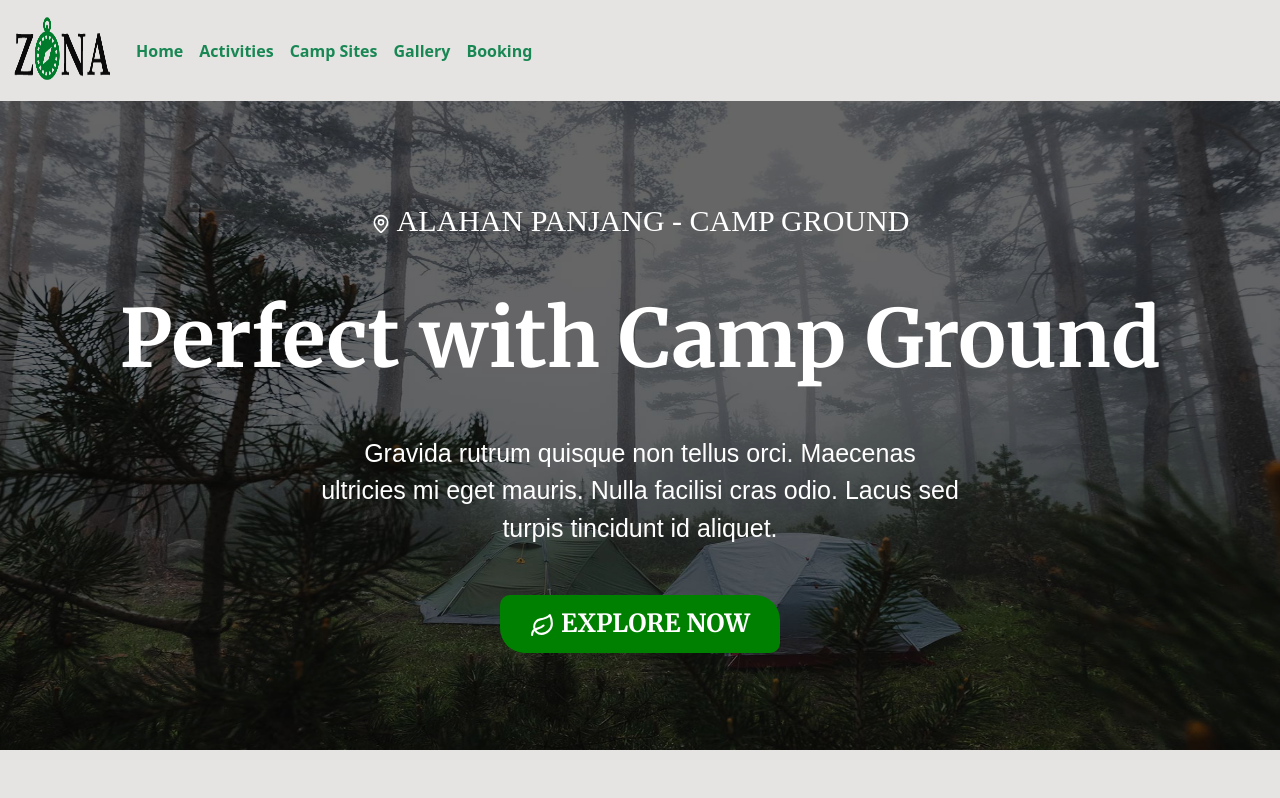
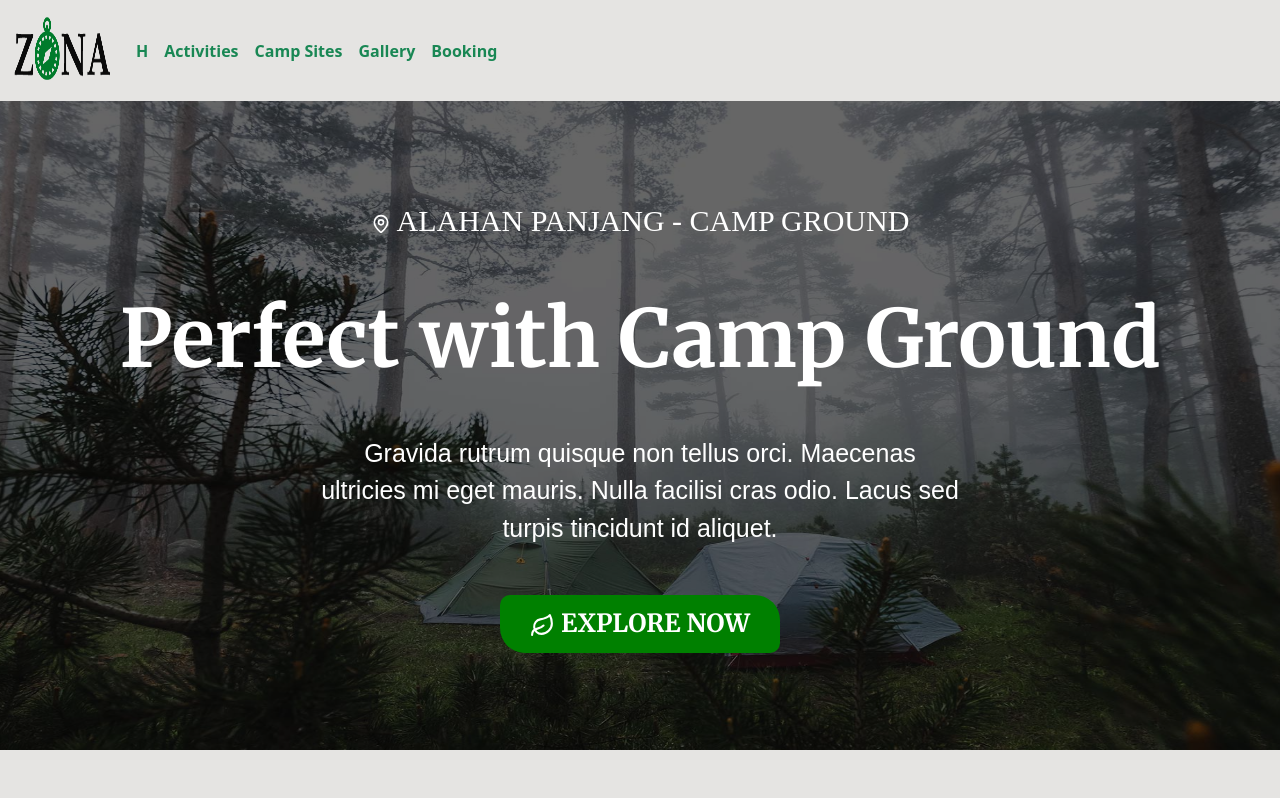
Before and after one commit to Rehan8/zona_camp, a plain HTML site: page index.html in a window 1280 px wide. Shown: the top 798 px of the page. Drawn offline with Linux system fonts and the light colour scheme; a web font is replaced by a local one.

Commit message:
Update index.html

```diff
--- a/index.html
+++ b/index.html
@@ -49,7 +49,7 @@
                   class="nav-link active text-success fw-bold"
                   aria-current="page"
                   href="#"
-                  >Home</a
+                  >H</a
                 >
               </li>
               <li class="nav-item">
```
